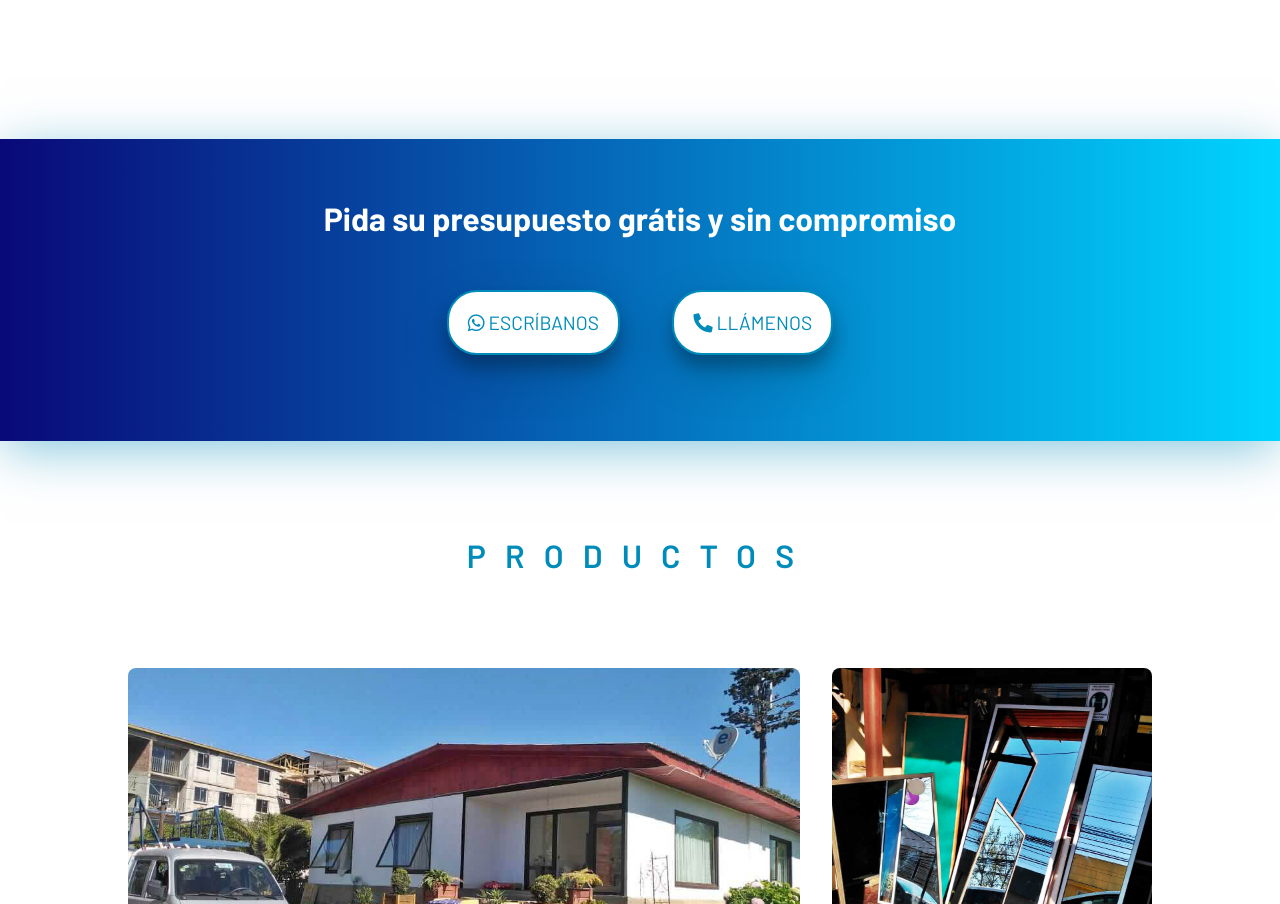
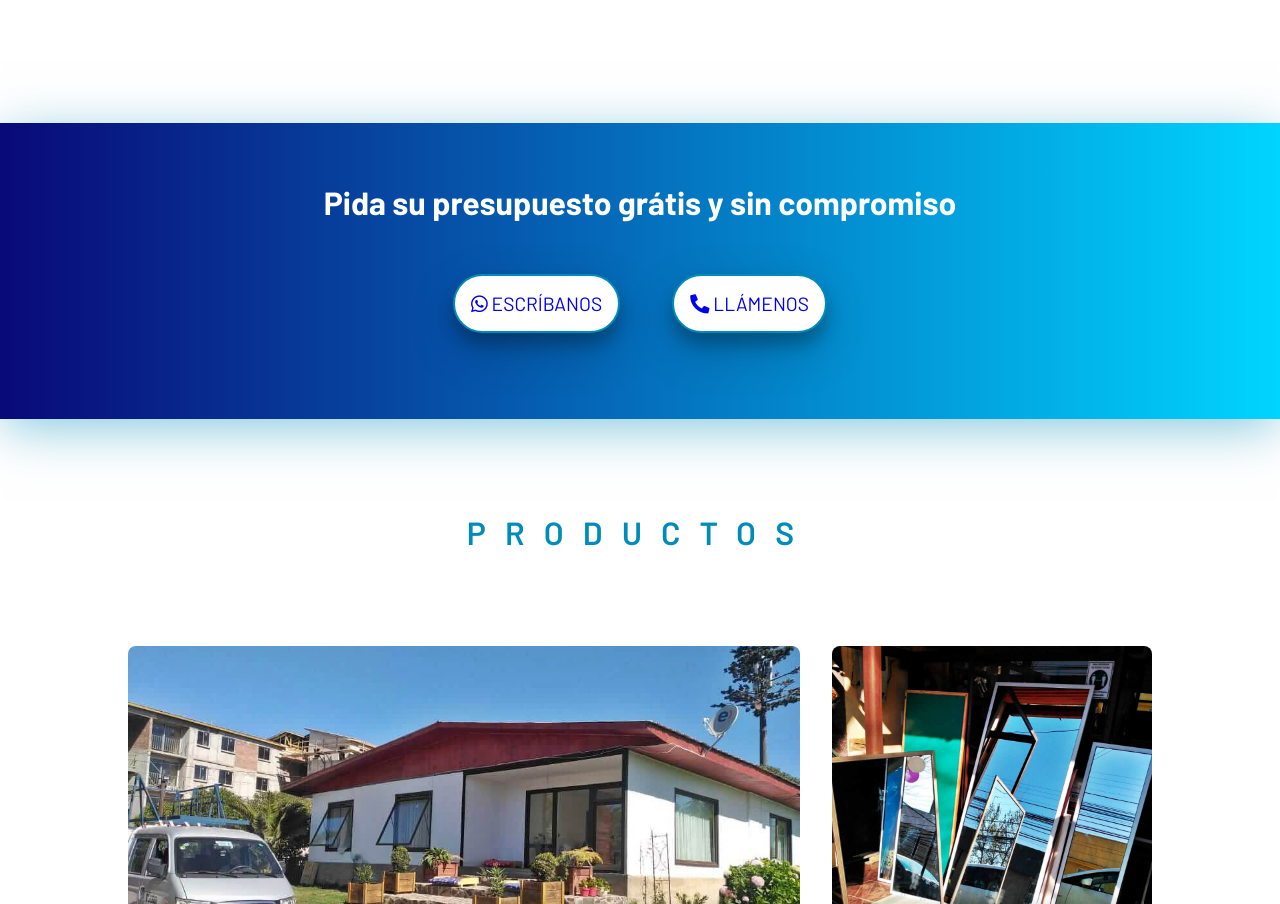
Before and after one commit to FeniaPfa/Landing-VidrieriaVlook, a plain HTML site: page index.html in a window 1280 px wide. Shown: the part 1353-2257 px from the top of the page. Drawn offline with nearby package versions, Linux system fonts and the light colour scheme.

Commit message:
fix btns
a

```diff
--- a/style.css
+++ b/style.css
@@ -25,7 +25,7 @@ button a:active{
 
 a:link{
     text-decoration: none;
-    color: inherit;
+    /* color: inherit; */
 }
 
 
@@ -343,7 +343,7 @@ h3{
 
 .cta{
     padding: 3.9rem;
-    margin: 2rem auto;
+    margin: 1rem auto;
     text-align: center;
     max-width: 800px;
     font-size: 1.3rem;
@@ -358,10 +358,11 @@ h3{
 }
 
 .cta-btn{
+    display: inline-block;
     text-decoration: none;
     font-size: 1.2rem;
     text-transform: uppercase;
-    padding: 1.2rem;
+    padding: 1rem;
     margin: 1.5rem;
     border-radius: 30px;
     background-color: white;
```
